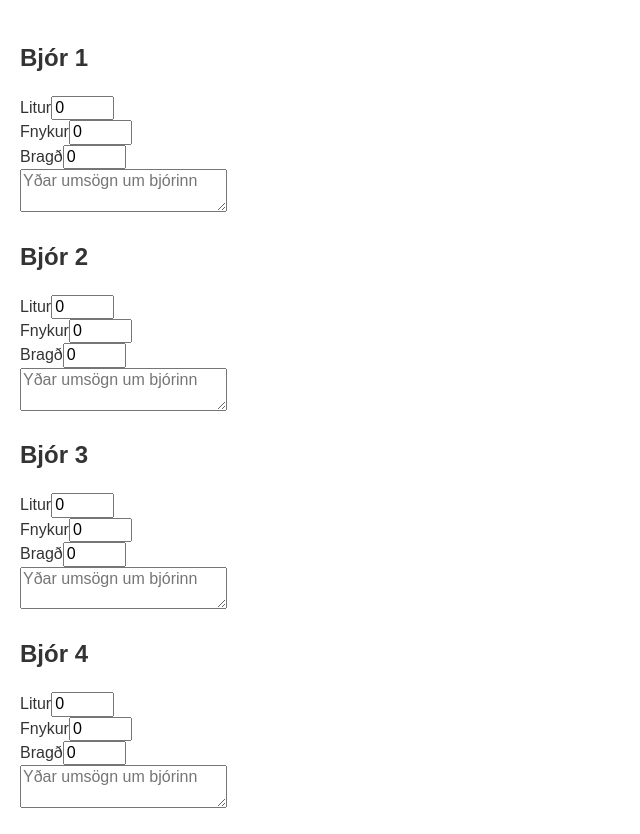
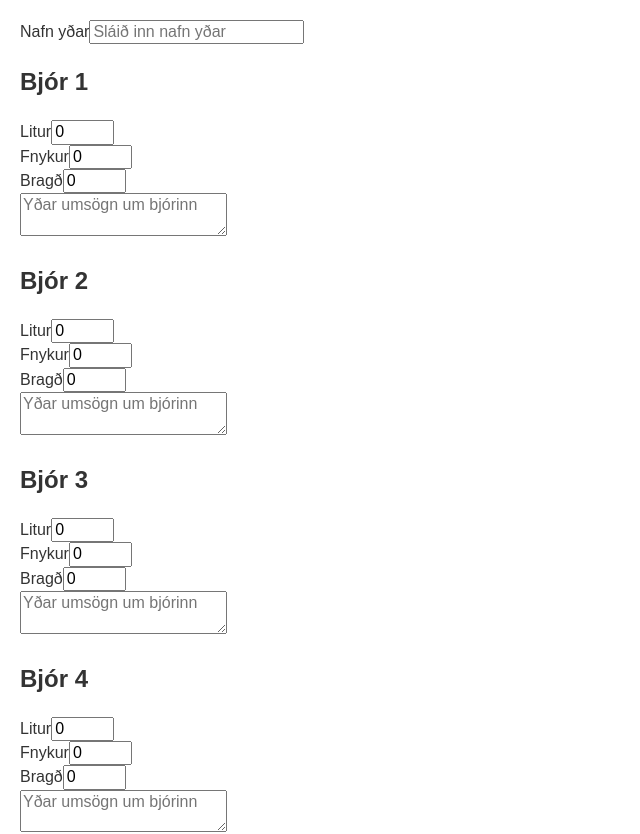
Before and after one commit to hrparty/bjorsmakkarinn, a React (Create React App) app: page / in a window 1280 px wide. Shown: the top 834 px of the page, without its empty margins (0-640 px from the left). Built offline with nearby package versions, Linux system fonts and the light colour scheme.

Commit message:
Adding raters name field

```diff
--- a/src/App.js
+++ b/src/App.js
@@ -1,11 +1,25 @@
 import React, { Component } from 'react';
 import BeerRaterList from './beer-rater-list/BeerRaterList';
+import RaterName from './rater-name/RaterName';
 import './App.css';
 
 class App extends Component {
+  constructor(props) {
+    super(props);
+
+    this.state = {
+      raterName: ''
+    };
+  }
+
+  handleRaterNameChanged = newName => {
+    this.setState({ raterName: newName });
+  };
+
   render() {
     return (
       <div className="app">
+        <RaterName onNameChange={this.handleRaterNameChanged} />
         <BeerRaterList />
       </div>
     );
--- /dev/null
+++ b/src/rater-name/RaterName.js
@@ -0,0 +1,40 @@
+import React, { Component } from 'react';
+import PropTypes from 'prop-types';
+
+class RaterName extends Component {
+  constructor(props) {
+    super(props);
+
+    this.state = {
+      value: ''
+    };
+  }
+
+  handleChange = event => {
+    const { onNameChange } = this.props;
+    const value = event.target.value;
+
+    this.setState({ value: value }, onNameChange(value));
+  };
+
+  render() {
+    return (
+      <fieldset>
+        <label htmlFor="beer-rater-name">Nafn yðar</label>
+        <input
+          id="beer-rater-name"
+          value={this.state.value}
+          type="text"
+          onChange={this.handleChange}
+          placeholder="Sláið inn nafn yðar"
+        />
+      </fieldset>
+    );
+  }
+}
+
+RaterName.propTypes = {
+  onNameChange: PropTypes.func.isRequired
+};
+
+export default RaterName;
```
